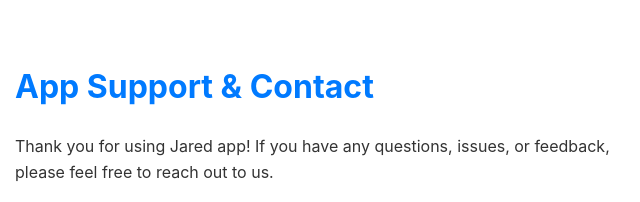
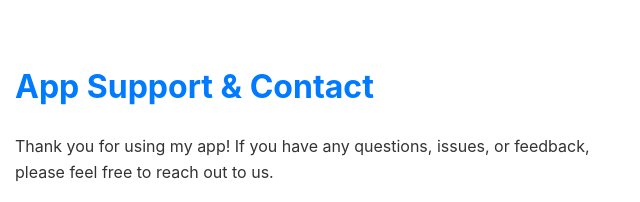
Before and after one commit to Gleenryan/JaredSupport, a plain HTML site: page index.html in a window 1280 px wide. Shown: the top 202 px of the page, 325-965 px from the left. Drawn offline with Linux system fonts and the light colour scheme.

Commit message:
Update app acknowledgment in index.html

```diff
--- a/index.html
+++ b/index.html
@@ -13,7 +13,7 @@
 </head>
 <body>
     <h1>App Support & Contact</h1>
-    <p>Thank you for using Jared app! If you have any questions, issues, or feedback, please feel free to reach out to us.</p>
+    <p>Thank you for using my app! If you have any questions, issues, or feedback, please feel free to reach out to us.</p>
 
     <div class="card">
         <h3>Contact Us</h3>
```
